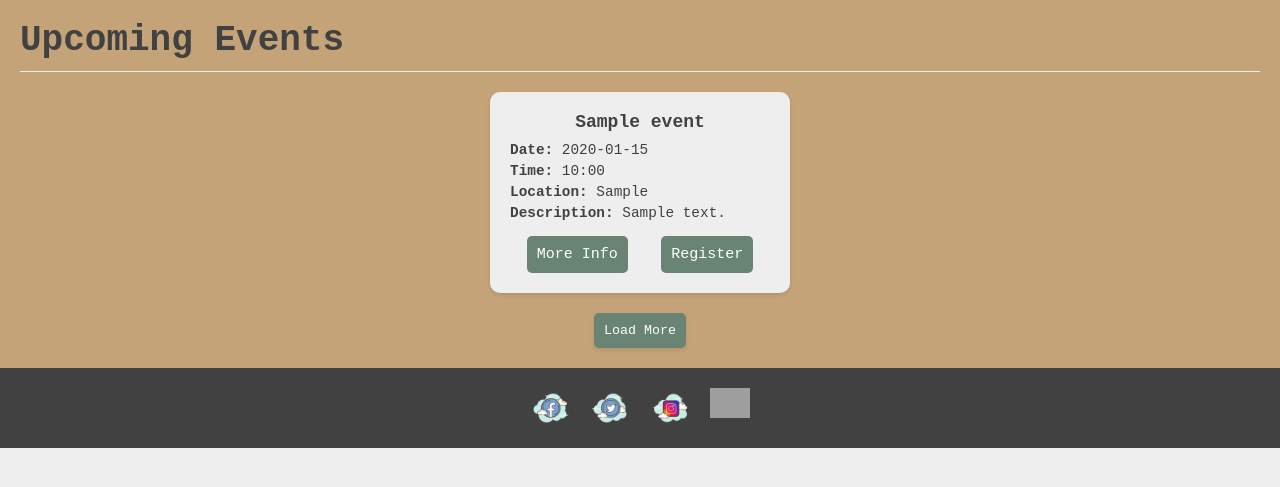
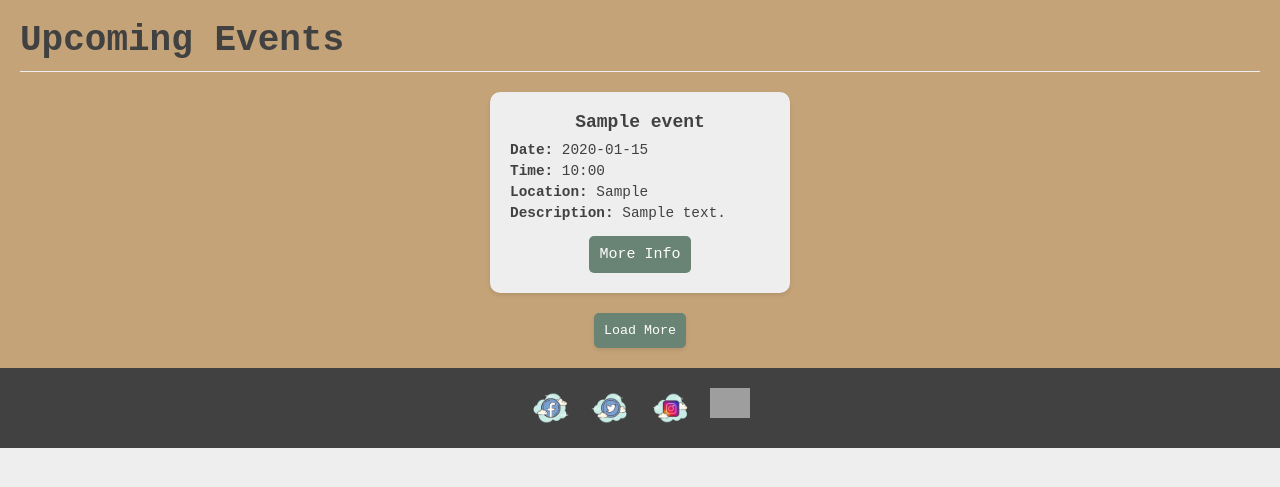
Before and after one commit to Ebube-Ochemba/AidAlley, a Flask app: page /events in a window 1280 px wide. Shown: the part 71-558 px from the top of the page. Run offline with Flask 3, Linux system fonts and the light colour scheme; tables that the repository leaves empty hold one stand-in row (values such as "Sample post"); some libraries are stand-ins or nearby versions; grey boxes are pictures that could not be loaded.

Commit message:
removed register button

```diff
--- a/web_app/templates/events.html
+++ b/web_app/templates/events.html
@@ -21,7 +21,6 @@
                     <p><strong>Description:</strong> {{ event.description }}</p>
                     <div class="event-buttons">
                         <a class="event-link-button" href="/events/{{ event.id }}">More Info</a>
-                        <a class="event-register-button" href="/register/{{ event.id }}">Register</a>
                     </div>
                 </div>
             {% endfor %}
```
